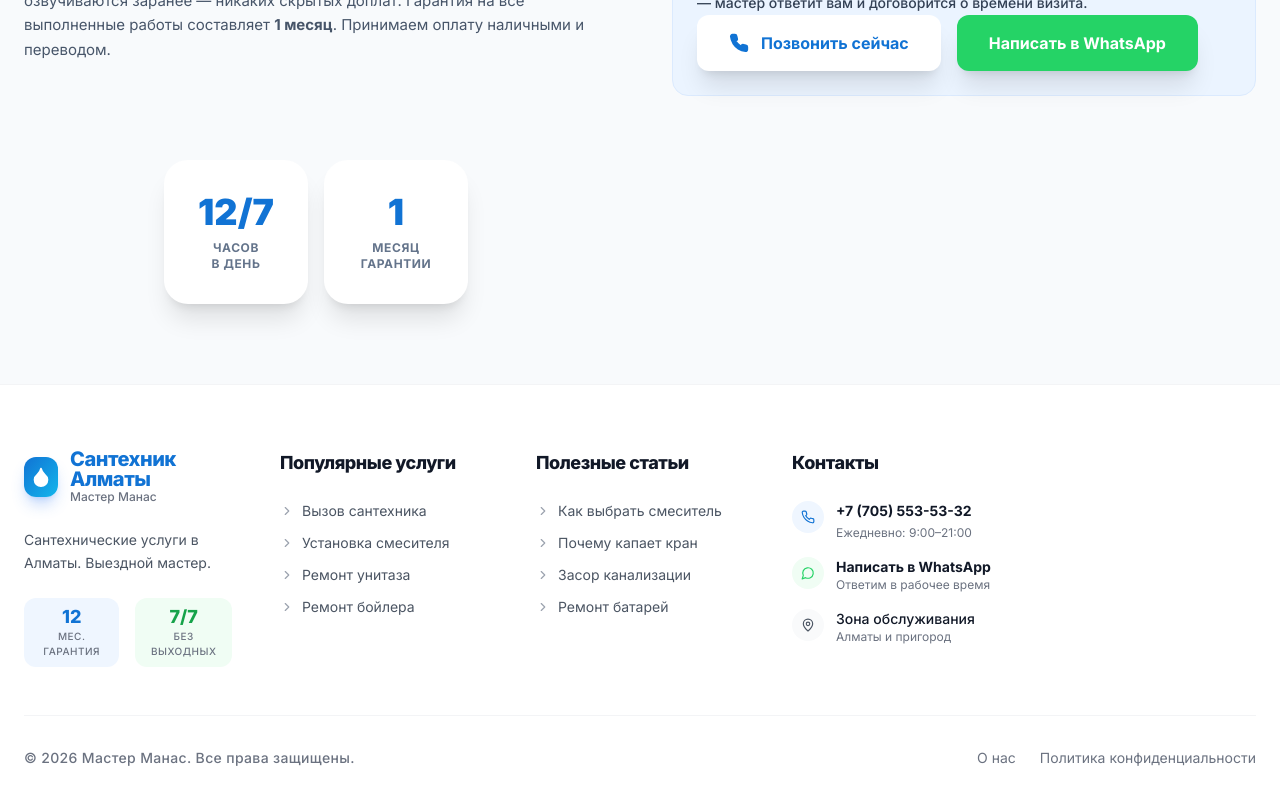
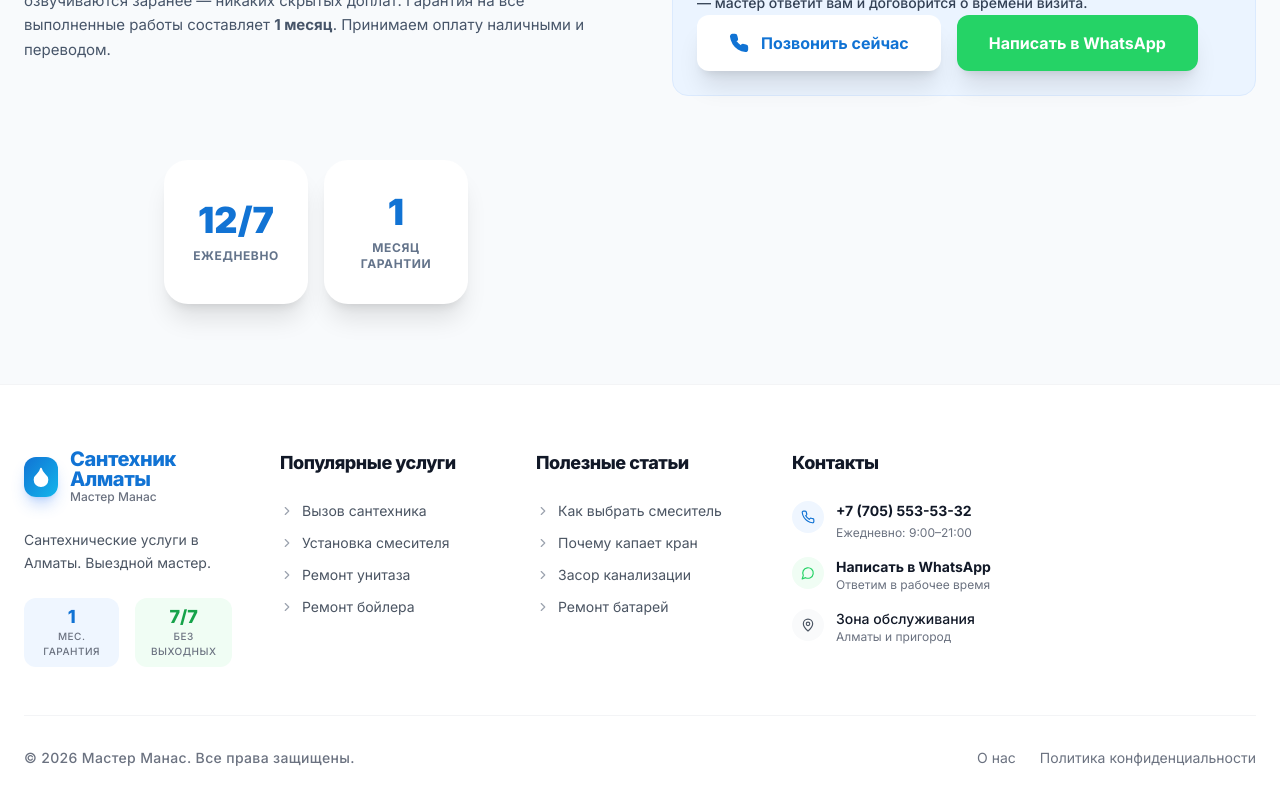
Before and after one commit to amanas1/mana-santehnika, a React (Vite) app: page / in a window 1280 px wide. Shown: the part 9624-10424 px from the top of the page. Built offline with nearby package versions, Linux system fonts and the light colour scheme; the HTML template or start-up script is replaced by a standard one.

Commit message:
Sanitization update: fixed guarantee, hours, and marketing triggers for GBP compliance

```diff
--- a/src/components/Footer.tsx
+++ b/src/components/Footer.tsx
@@ -23,7 +23,7 @@ const Footer = () => {
             </p>
             <div className="flex gap-4">
               <div className="bg-blue-50 px-3 py-2 rounded-lg text-center">
-                <div className="font-extrabold text-[#1173D4] text-lg leading-tight">12</div>
+                <div className="font-extrabold text-[#1173D4] text-lg leading-tight">1</div>
                 <div className="text-[10px] text-gray-500 font-medium uppercase tracking-wider">мес. гарантия</div>
               </div>
               <div className="bg-green-50 px-3 py-2 rounded-lg text-center">
--- a/src/pages/Index.tsx
+++ b/src/pages/Index.tsx
@@ -55,7 +55,7 @@ const Index = () => {
     },
     {
       q: "Есть ли гарантия на выполненные работы?",
-      a: "Да! На все виды работ предоставляется официальная гарантия до 1 месяцаа. Если в гарантийный период возникнет проблема по нашей вине — устраним бесплатно."
+      a: "Да! На все виды работ предоставляется официальная гарантия до 1 месяца. Если в гарантийный период возникнет проблема по нашей вине — устраним бесплатно."
     },
     {
       q: "В какое время работает сантехник?",
@@ -715,7 +715,7 @@ const Index = () => {
             <div className="w-full lg:w-auto shrink-0 flex gap-4 justify-center mt-8 lg:mt-0">
               <div className="bg-white p-6 rounded-3xl shadow-xl flex flex-col items-center justify-center text-center w-36 h-36">
                 <div className="text-4xl font-black text-[#1173D4] mb-2">12/7</div>
-                <div className="text-xs font-bold text-slate-500 uppercase tracking-wider">Часов<br/>в день</div>
+                <div className="text-xs font-bold text-slate-500 uppercase tracking-wider">Ежедневно</div>
               </div>
               <div className="bg-white p-6 rounded-3xl shadow-xl flex flex-col items-center justify-center text-center w-36 h-36">
                 <div className="text-4xl font-black text-[#1173D4] mb-2">1</div>
--- a/src/pages/Prices.tsx
+++ b/src/pages/Prices.tsx
@@ -81,7 +81,7 @@ const priceCategories: PriceCategory[] = [
     name: "Аварийные",
     icon: AlertTriangle,
     items: [
-      { name: "Аварийный выезд (ночь/выходные)", unit: "за выезд", price: "от 5 000 ₸", popular: true },
+      { name: "Аварийный выезд", unit: "за выезд", price: "от 5 000 ₸", popular: true },
       { name: "Устранение прорыва трубы", unit: "за услугу", price: "от 6 000 ₸", popular: true },
       { name: "Аварийная прочистка канализации", unit: "за услугу", price: "от 7 000 ₸" },
       { name: "Устранение потопа", unit: "за услугу", price: "от 8 000 ₸" },
```
Also changed, not shown: src/data/seo-data.json.
